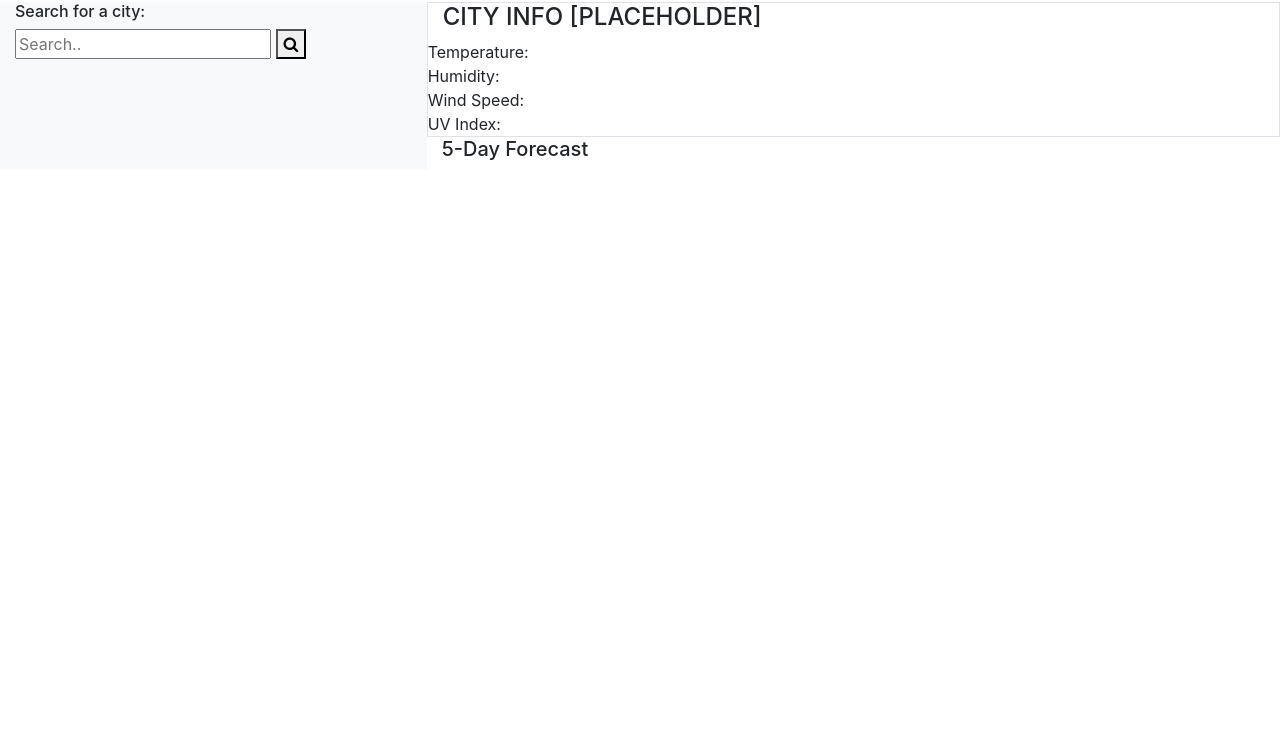
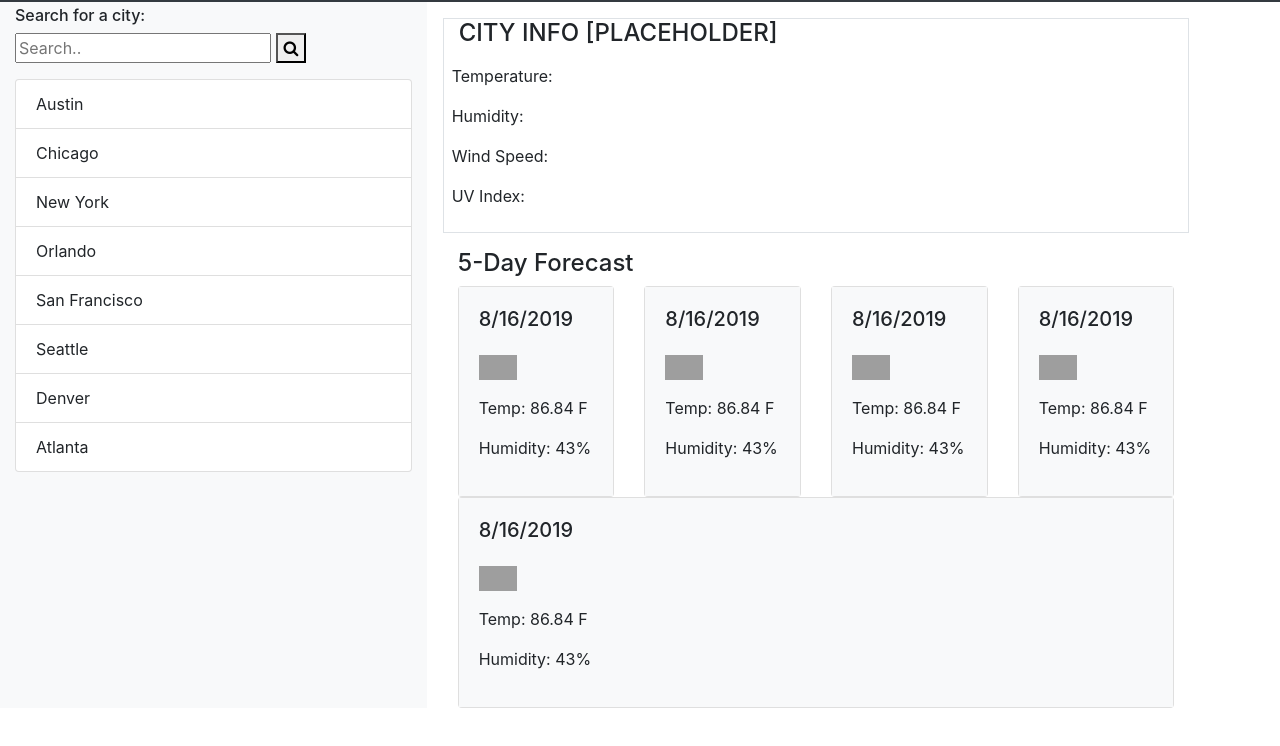
Before and after one commit to parmark/Weather-Map, a plain HTML site: page index.html in a window 1280 px wide. Shown: the part 54-800 px from the top of the page. Drawn offline with nearby package versions, Linux system fonts and the light colour scheme; grey boxes are pictures that could not be loaded.

Commit message:
Styling is mostly complete with placeholders

```diff
--- a/index.html
+++ b/index.html
@@ -3,7 +3,7 @@
 <head>
     <meta charset="UTF-8">
     <meta name="viewport" content="width=device-width, initial-scale=1.0">
-    <title>Document</title>
+    <title>Weather Dashboard</title>
 
     <!-- Added link to the jQuery Library -->
     <script src="https://cdnjs.cloudflare.com/ajax/libs/jquery/3.2.1/jquery.min.js"></script>
@@ -15,37 +15,109 @@
     <link rel="stylesheet" href="https://maxcdn.bootstrapcdn.com/bootstrap/4.0.0/css/bootstrap.min.css">
 </head>
 <body>
-    <div class="container-fluid">
+    <div class="container-fluid flex-grow">
         <div class="row">
-            <div class="col-12 text-center">
+            <div class="col-12 text-center bg-dark text-white">
                 <h1>Weather Dashboard</h1>
             </div>
         </div>
         <div class="row">
-            <div class="col-4 bg-light">
+            <div class="col-4 bg-light pt-1">
                 <h6>Search for a city: </h6>
                 <form>
                     <input type="text" placeholder="Search.." name="search">
                     <button type="submit"><i class="fa fa-search"></i></button>
                   </form>
+                  <ul class="list-group pt-3 pb-3">
+                    <li class="list-group-item">Austin</li>
+                    <li class="list-group-item">Chicago</li>
+                    <li class="list-group-item">New York</li>
+                    <li class="list-group-item">Orlando</li>
+                    <li class="list-group-item">San Francisco</li>
+                    <li class="list-group-item">Seattle</li>
+                    <li class="list-group-item">Denver</li>
+                    <li class="list-group-item">Atlanta</li>
+                  </ul>
             </div>
-            <div class="col-8">
+            <div class="col-7 ml-3">
                 <div class="row">
-                    <div class="col border">
+                    <div class="col border mb-3 mt-3">
                         <h4>CITY INFO [PLACEHOLDER]</h4>
-                        <span class="row">Temperature: </span>
-                        <span class="row">Humidity: </span>
-                        <span class="row">Wind Speed: </span>
-                        <span class="row">UV Index: </span>
+                        <span class="row p-2">Temperature: </span>
+                        <span class="row p-2">Humidity: </span>
+                        <span class="row p-2">Wind Speed: </span>
+                        <span class="row p-2 pb-4">UV Index: </span>
                     </div>
                 </div>
                 <div class="row">
                     <div class="col">
-                        <h5>5-Day Forecast</h5>
+                        <h4>5-Day Forecast</h4>
                     </div>
+                </div>
+                <div class="row">
+                    <div class="col">
+                        <div class="card">
+                            <div class="card-body bg-light">
+                                <h5>8/16/2019</h5>
+                                <img src="https://cdn3.iconfinder.com/data/icons/climate-iconset/40/Cloudy-512.png" width="38" height="25" alt="Cloud" class="mt-3 mb-3">
+                                <br>
+                                <p>Temp: 86.84 F</p>
+                                <p>Humidity: 43%</p>
+                            </div>
+                        </div>
+                    </div>
+                    <div class="col">
+                        <div class="card">
+                            <div class="card-body bg-light">
+                                <h5>8/16/2019</h5>
+                                <img src="https://cdn3.iconfinder.com/data/icons/climate-iconset/40/Cloudy-512.png" width="38" height="25" alt="Cloud" class="mt-3 mb-3">
+                                <br>
+                                <p>Temp: 86.84 F</p>
+                                <p>Humidity: 43%</p>
+                            </div>
+                        </div>
+                    </div>
+                    <div class="col">
+                        <div class="card">
+                            <div class="card-body bg-light">
+                                <h5>8/16/2019</h5>
+                                <img src="https://cdn3.iconfinder.com/data/icons/climate-iconset/40/Cloudy-512.png" width="38" height="25" alt="Cloud" class="mt-3 mb-3">
+                                <br>
+                                <p>Temp: 86.84 F</p>
+                                <p>Humidity: 43%</p>
+                            </div>
+                        </div>
+                    </div>
+                    <div class="col">
+                        <div class="card">
+                            <div class="card-body bg-light">
+                                <h5>8/16/2019</h5>
+                                <img src="https://cdn3.iconfinder.com/data/icons/climate-iconset/40/Cloudy-512.png" width="38" height="25" alt="Cloud" class="mt-3 mb-3">
+                                <br>
+                                <p>Temp: 86.84 F</p>
+                                <p>Humidity: 43%</p>
+                            </div>
+                        </div>
+                    </div>
+                    <div class="col">
+                        <div class="card">
+                            <div class="card-body bg-light">
+                                <h5>8/16/2019</h5>
+                                <img src="https://cdn3.iconfinder.com/data/icons/climate-iconset/40/Cloudy-512.png" width="38" height="25" alt="Cloud" class="mt-3 mb-3">
+                                <br>
+                                <p>Temp: 86.84 F</p>
+                                <p>Humidity: 43%</p>
+                            </div>
+                        </div>
+                    </div>
+
                 </div>
             </div>
         </div>
     </div>
+
+    <script>
+
+    </script>
 </body>
 </html>
```
